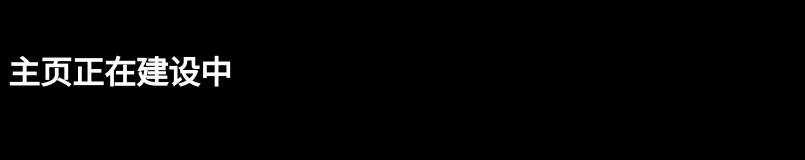
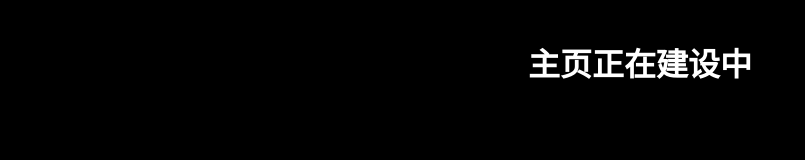
Before and after one commit to showsoft0376/wangjiayuan, a plain HTML site: page index.html in a window 1280 px wide. Shown: the whole page, without its empty margins (0-805 px from the left). Drawn offline with Linux system fonts and the light colour scheme.

Commit message:
upload index.html

```diff
--- a/index.html
+++ b/index.html
@@ -2,8 +2,15 @@
 <html>
 <head>
 	<title>王家元的主页</title>
+	<style type="text/css">
+	body,html{margin: 0;padding: 0;}
+	.mian{width: 1000px; margin: 0 auto; text-align: center;}
+	</style>
 </head>
 <body style="background-color: #000">
-<h1 style="color: #fff;">主页正在建设中</h1>
+<div class="mian">
+	<h1 style="color: #fff;">主页正在建设中</h1>
+</div>
+
 </body>
 </html>
```
